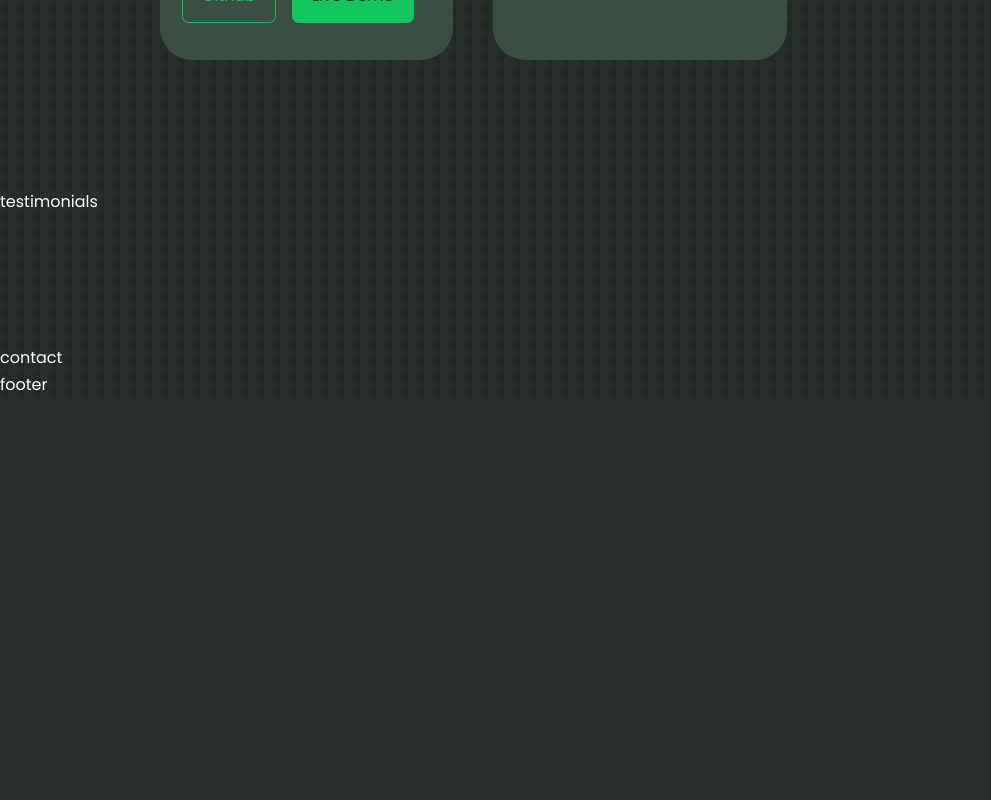
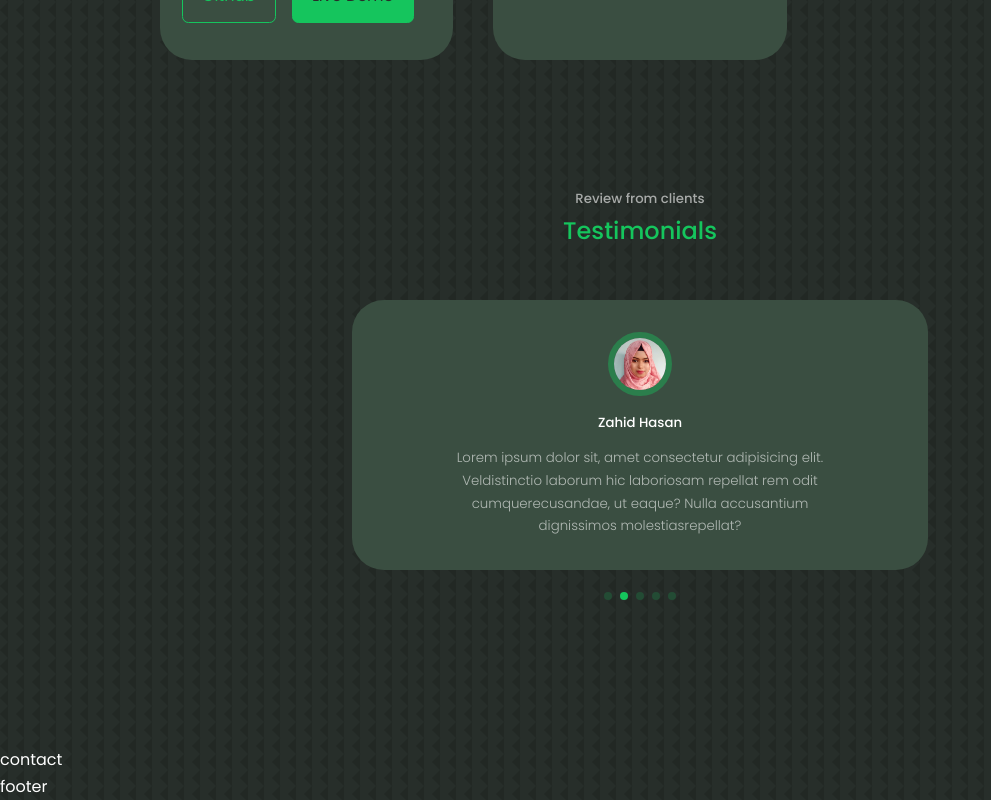
Before and after one commit to shahadot786/react-personal-portfolio, a React (Create React App) app: page / in a window 1280 px wide. Shown: the part 4206-5006 px from the top of the page, without its empty margins (0-991 px from the left). Before the commit the page ends 4604 px from the top, so only its background shows below. Built offline with nearby package versions, Linux system fonts and the light colour scheme.

Commit message:
feat: testimonial done

```diff
--- a/package.json
+++ b/package.json
@@ -10,6 +10,7 @@
     "react-dom": "^18.2.0",
     "react-icons": "^4.7.1",
     "react-scripts": "5.0.1",
+    "swiper": "^8.4.6",
     "web-vitals": "^2.1.4"
   },
   "scripts": {
--- a/src/components/testimonials/testimonials.jsx
+++ b/src/components/testimonials/testimonials.jsx
@@ -1,8 +1,87 @@
+// import Swiper core and required modules
+import SwiperCore, { Pagination, Autoplay } from 'swiper';
+import { Swiper, SwiperSlide } from 'swiper/react';
+// Import Swiper styles
+import 'swiper/css';
+import 'swiper/css/pagination';
+import 'swiper/css/autoplay';
+
 import React from 'react';
 import './tetimonials.css';
+import AVATAR1 from '../../assets/avatar1.jpg';
+import AVATAR2 from '../../assets/avatar2.jpg';
+import AVATAR3 from '../../assets/avatar3.jpeg';
+import AVATAR4 from '../../assets/avatar4.jpg';
+import AVATAR5 from '../../assets/avatar5.jpg';
+
+const data = [
+  {
+    id: 1,
+    avatar: AVATAR1,
+    name: 'Zahid Hasan',
+    review:
+      'Lorem ipsum dolor sit, amet consectetur adipisicing elit. Veldistinctio laborum hic laboriosam repellat rem odit cumquerecusandae, ut eaque? Nulla accusantium dignissimos molestiasrepellat?',
+  },
+  {
+    id: 2,
+    avatar: AVATAR2,
+    name: 'Zahid Hasan',
+    review:
+      'Lorem ipsum dolor sit, amet consectetur adipisicing elit. Veldistinctio laborum hic laboriosam repellat rem odit cumquerecusandae, ut eaque? Nulla accusantium dignissimos molestiasrepellat?',
+  },
+  {
+    id: 3,
+    avatar: AVATAR3,
+    name: 'Zahid Hasan',
+    review:
+      'Lorem ipsum dolor sit, amet consectetur adipisicing elit. Veldistinctio laborum hic laboriosam repellat rem odit cumquerecusandae, ut eaque? Nulla accusantium dignissimos molestiasrepellat?',
+  },
+  {
+    id: 4,
+    avatar: AVATAR4,
+    name: 'Zahid Hasan',
+    review:
+      'Lorem ipsum dolor sit, amet consectetur adipisicing elit. Veldistinctio laborum hic laboriosam repellat rem odit cumquerecusandae, ut eaque? Nulla accusantium dignissimos molestiasrepellat?',
+  },
+  {
+    id: 5,
+    avatar: AVATAR5,
+    name: 'Zahid Hasan',
+    review:
+      'Lorem ipsum dolor sit, amet consectetur adipisicing elit. Veldistinctio laborum hic laboriosam repellat rem odit cumquerecusandae, ut eaque? Nulla accusantium dignissimos molestiasrepellat?',
+  },
+];
 
 const testimonials = () => {
-  return <section id="testimonials">testimonials</section>;
+  SwiperCore.use([Autoplay]);
+  return (
+    <section id="testimonials">
+      <h5>Review from clients</h5>
+      <h2>Testimonials</h2>
+
+      <Swiper
+        // install Swiper modules
+        modules={[Pagination]}
+        spaceBetween={40}
+        slidesPerView={1}
+        autoplay={{ delay: 3000 }}
+        pagination={{ clickable: true }}
+        className="container testimonials__container"
+      >
+        {data.map(({ id, avatar, name, review }) => {
+          return (
+            <SwiperSlide key={id} className="testimonial">
+              <div className="client__avatar">
+                <img src={avatar} alt={name} />
+              </div>
+              <h5 className="client__name">{name}</h5>
+              <small className="client__review">{review}</small>
+            </SwiperSlide>
+          );
+        })}
+      </Swiper>
+    </section>
+  );
 };
 
 export default testimonials;
--- a/src/components/testimonials/tetimonials.css
+++ b/src/components/testimonials/tetimonials.css
@@ -0,0 +1,54 @@
+.container.testimonials__container {
+    width: 45%;
+    padding-bottom: 3rem;
+}
+
+.client__avatar {
+    width: 4rem;
+    aspect-ratio: 1/1;
+    overflow: hidden;
+    border-radius: 50%;
+    margin: 0 auto 1rem;
+    border: 0.4rem solid var(--color-primary-variant);
+}
+
+.testimonial {
+    background: var(--color-bg-variant);
+    text-align: center;
+    padding: 2rem;
+    border-radius: 2rem;
+    user-select: none;
+}
+
+.client__review {
+    color: var(--color-light);
+    font-weight: 300;
+    display: block;
+    width: 80%;
+    margin: 0.8rem auto 0;
+}
+
+.swiper-pagination-clickable .swiper-pagination-bullet {
+    background: var(--color-primary);
+}
+
+/* ============== Medium Devices Media Queries ================ */
+
+@media only screen and (max-width: 1024px) {
+    .container.testimonials__container {
+        width: 60%;
+    }
+}
+
+/* ============== Small Devices Media Queries ================== */
+
+@media only screen and (max-width: 600px) {
+    .container.testimonials__container {
+        width: var(---container-width-sm);
+        margin: 6rem 1.5rem 0 1.5rem;
+    }
+
+    .client__review {
+        width: var(---container-width-sm);
+    }
+}
```
Also changed, not shown: 1 other file (tests, documents, lock files or other folders).
